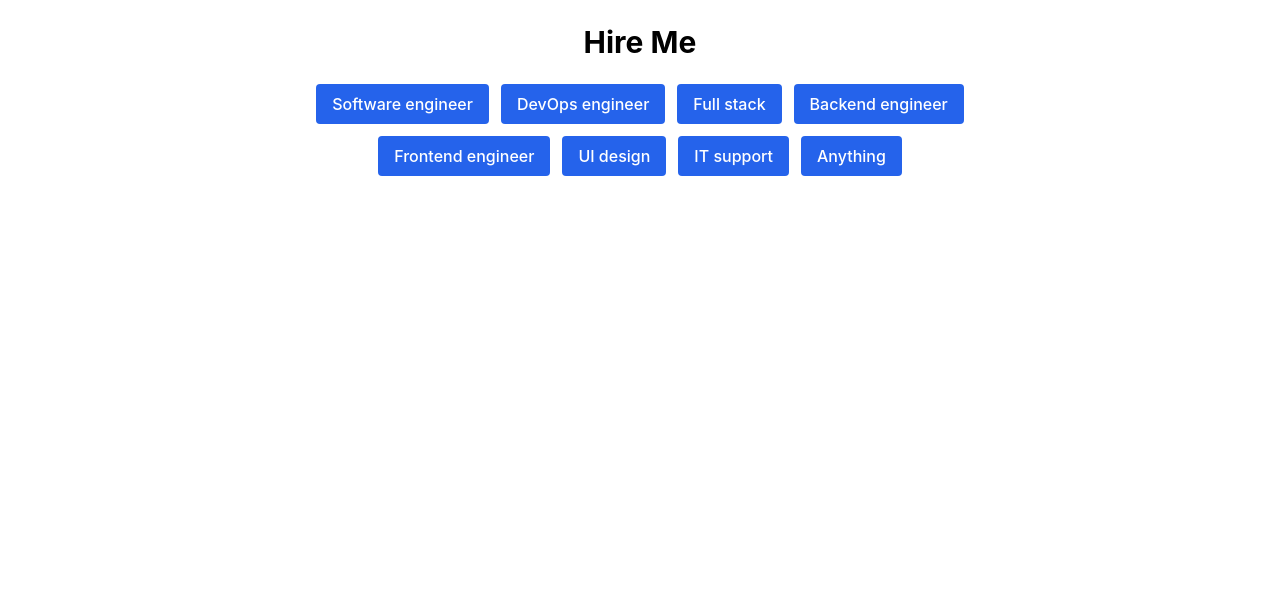
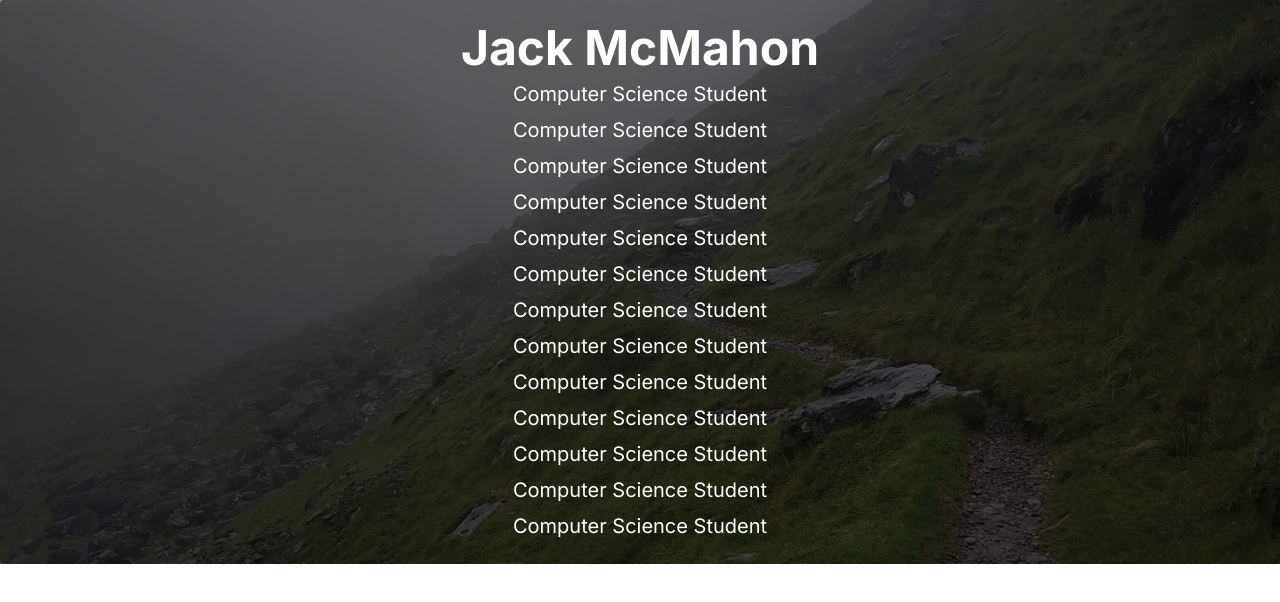
Before and after one commit to Jackzzey/Portfolio, a React (Vite) app in the folder portfolio/: page / in a window 1280 px wide. Shown: the top 602 px of the page. Built offline with nearby package versions, Linux system fonts and the light colour scheme.

Commit message:
adding homepage image

```diff
--- a/portfolio/src/App.jsx
+++ b/portfolio/src/App.jsx
@@ -15,7 +15,7 @@ function App() {
   return (
     <BrowserRouter>
       <Routes>
-        <Route path="/" element={<WhyHire />} />
+        <Route path="/" element={<Home />} />
         <Route path="/WhyHire" element={<WhyHire />} />
         <Route path="/projects" element={<Projects />}>
           <Route path="all" element={<All />} />
--- a/portfolio/src/index.css
+++ b/portfolio/src/index.css
@@ -1,8 +1,8 @@
+@import url('https://fonts.googleapis.com/css2?family=Inter:wght@300;400;600;700&display=swap');
 @tailwind base;
 @tailwind components;
 @tailwind utilities;
 
-@import url('https://fonts.googleapis.com/css2?family=Inter:wght@300;400;600;700&display=swap');
 
 body {
   font-family: 'Inter', sans-serif;
--- a/portfolio/src/pages/Home.jsx
+++ b/portfolio/src/pages/Home.jsx
@@ -2,11 +2,25 @@ import Navbar from '../components/Navbar';
 
 function Home() {
   return (
-    <div className="">
-      <Navbar />
-      <div className="">
-        <h1 className="text-5xl">Jack McMahon.</h1>
-        <p className="text-xl">Computer science student</p>
+    <div
+      className="bg-cover bg-center bg-red h-screenflex items-center justify-center"
+      style={{ backgroundImage: "url('/images/IMG_20210810_143335.jpg')" }}
+    >
+      <div className="bg-black/50 p-6 rounded text-center text-white">
+        <h1 className="text-5xl font-bold">Jack McMahon</h1>
+        <p className="text-xl mt-2">Computer Science Student</p>
+        <p className="text-xl mt-2">Computer Science Student</p>
+        <p className="text-xl mt-2">Computer Science Student</p>
+        <p className="text-xl mt-2">Computer Science Student</p>
+        <p className="text-xl mt-2">Computer Science Student</p>
+        <p className="text-xl mt-2">Computer Science Student</p>
+        <p className="text-xl mt-2">Computer Science Student</p>
+        <p className="text-xl mt-2">Computer Science Student</p>
+        <p className="text-xl mt-2">Computer Science Student</p>
+        <p className="text-xl mt-2">Computer Science Student</p>
+        <p className="text-xl mt-2">Computer Science Student</p>
+        <p className="text-xl mt-2">Computer Science Student</p>
+        <p className="text-xl mt-2">Computer Science Student</p>
       </div>
     </div>
   );
```
Also changed, not shown: portfolio/public/images/IMG_20210810_143335.jpg (added).
